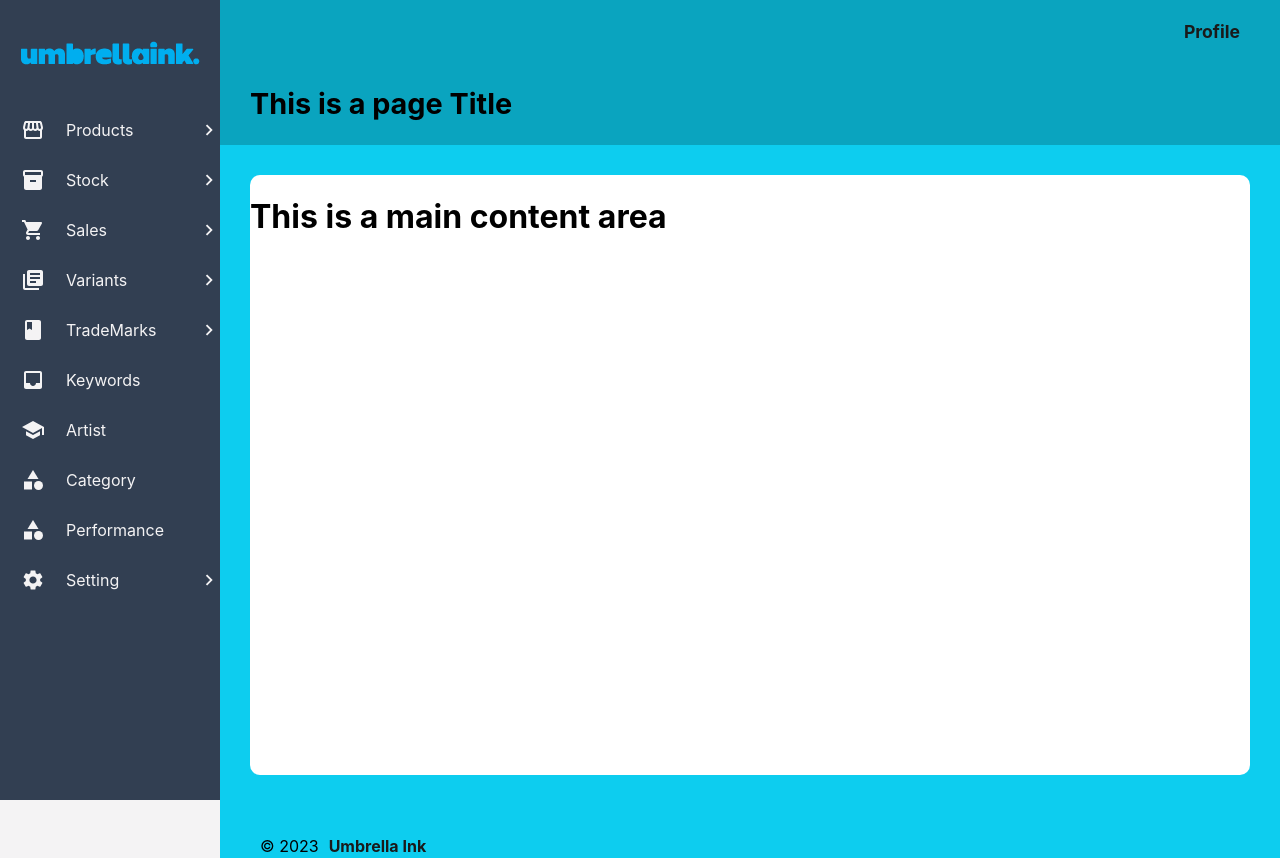
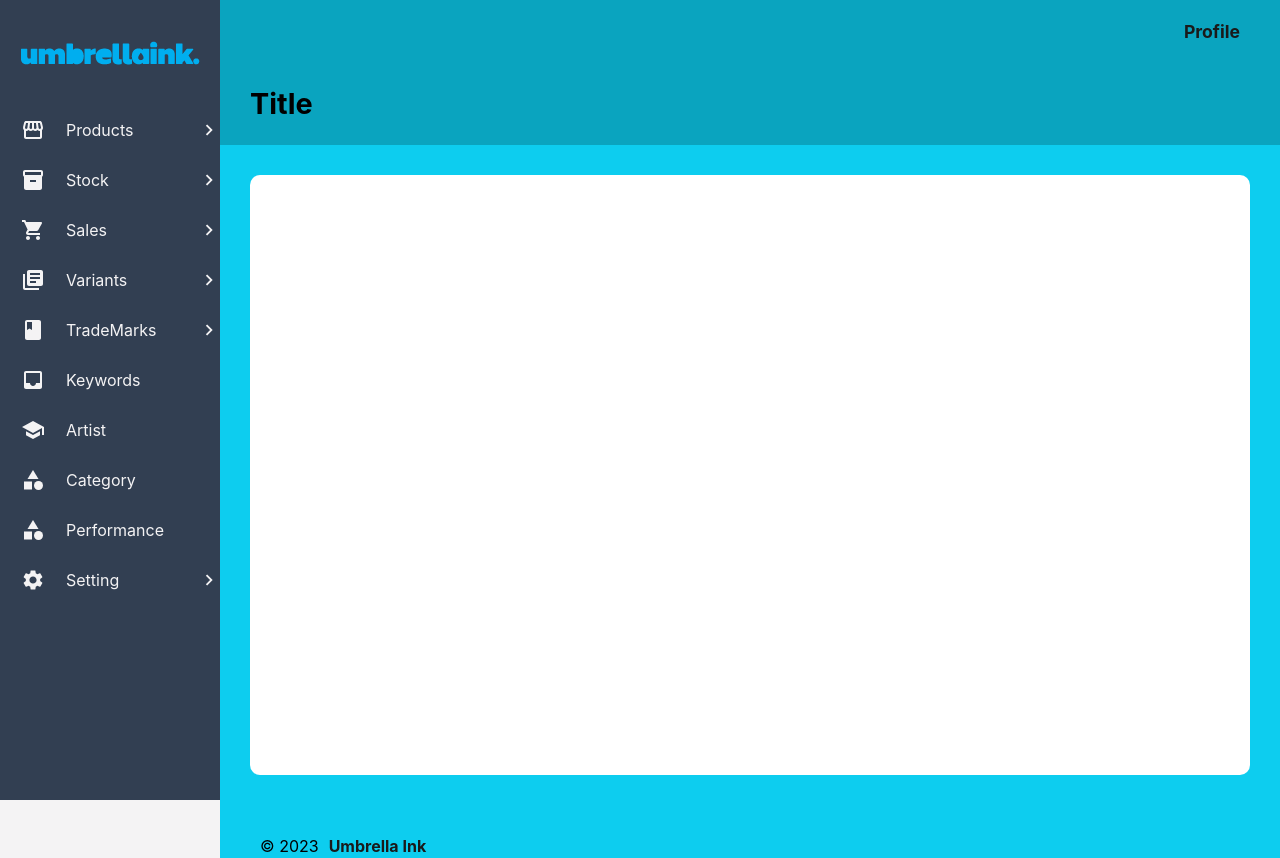
Before and after one commit to NightW0lfff/Zedflow-Project, a React (Create React App) app: page / in a window 1280 px wide. Built offline with nearby package versions, Linux system fonts and the light colour scheme.

Commit message:
Revert "Update Main.js"
This reverts commit 0ede05fbf2d8265c84bed28d7f89be2ef6aa26ef.

```diff
--- a/src/Components/Main.js
+++ b/src/Components/Main.js
@@ -10,13 +10,11 @@ function Main() {
         </div>
       </nav>
       <div className="nav-top-header">
-        <h2>This is a page Title</h2>
+        <h2>Title</h2>
       </div>
 
       <div className="main-container">
-        <div className="main-box">
-          <h1> This is a main content area</h1>
-        </div>
+        <div className="main-box"></div>
       </div>
       <footer>
         <div className="footer-container">
```
